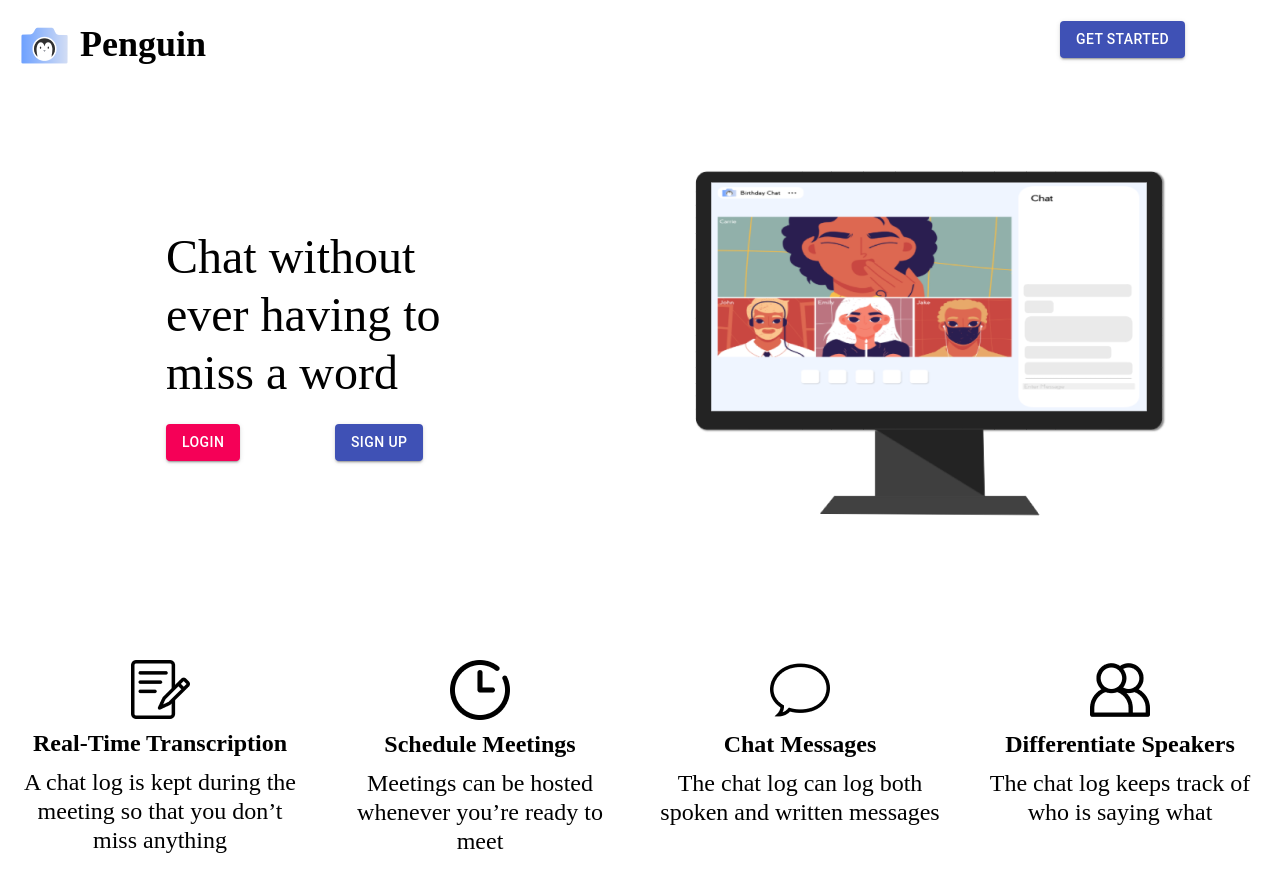
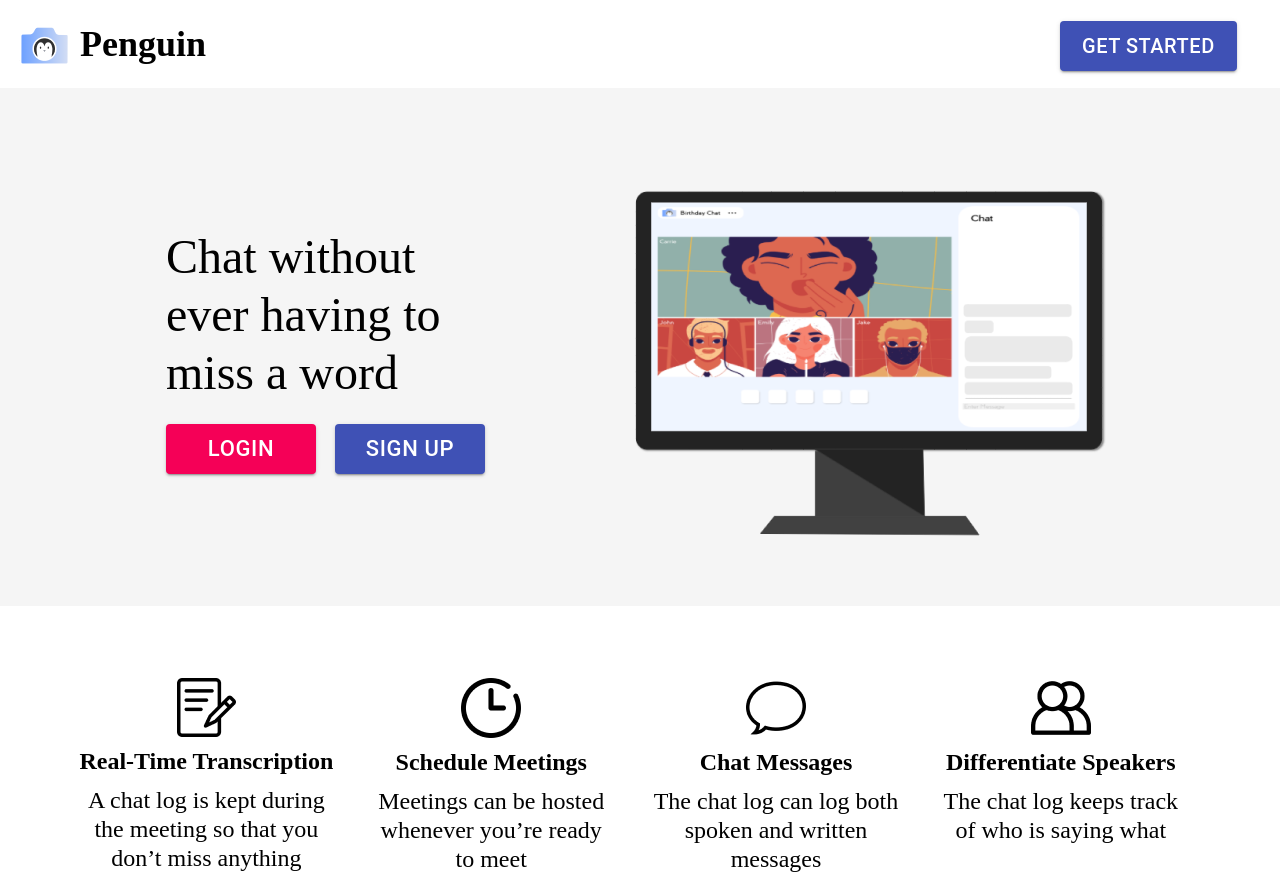
Before and after one commit to bluAsterisk/CECS448_Project, a React (Create React App) app in the folder Phase 3/penguin/: page / in a window 1280 px wide. Built offline with nearby package versions, Linux system fonts and the light colour scheme.

Commit message:
fixed positioning and style of buttons on landing

```diff
--- a/Phase 3/penguin/src/components/Header/Header.js
+++ b/Phase 3/penguin/src/components/Header/Header.js
@@ -4,8 +4,8 @@ import Logo from './Logo'
 
 const Container = styled.div`
     background-color: ${({ theme }) => theme.primary};
-    position: fixed;
     height: 88px;
+    width: auto;
     display: flex;
     flex-direction: column;
     align-items: start;
--- a/Phase 3/penguin/src/components/LandingPage/BottomPoints.js
+++ b/Phase 3/penguin/src/components/LandingPage/BottomPoints.js
@@ -10,8 +10,11 @@ const BottomContainer = styled.div`
     position: absolute;
     width: auto;
     height: 518px;
+    left: 5%;
+    right: 6%;
     padding-left: 0px;
-    padding-top: 650px;
+    padding-top: 580px;
+
 `
 const Column = styled.div`
     float: left;
--- a/Phase 3/penguin/src/components/LandingPage/Buttons.js
+++ b/Phase 3/penguin/src/components/LandingPage/Buttons.js
@@ -56,16 +56,20 @@ function Buttons(){
         <MuiThemeProvider>
                 <GetStartedContainer>
                     <Button
+                        style={{maxWidth: '190px', maxHeight: '50px', minWidth: '100px', minHeight: '50px', fontSize: '20px'}}
                         variant="contained"
                         id="getStarted"
+                        size="large"
                         color="primary" >
                             Get Started
                     </Button>
                 </GetStartedContainer>
                 <LoginContainer>
                     <Button
+                        style={{maxWidth: '150px', maxHeight: '50px', minWidth: '150px', minHeight: '50px', fontSize: '22px'}}
                         variant="contained"
                         id="login"
+                        size="large"
                         color="secondary"
                         component={Link} to={LoginPage}
                         >
@@ -74,8 +78,10 @@ function Buttons(){
                 </LoginContainer>
                 <SignUpContainer>
                     <Button
+                        style={{maxWidth: '150px', maxHeight: '50px', minWidth: '150px', minHeight: '50px', fontSize: '22px'}}
                         variant= "contained"
                         id="signup"
+                        size="large"
                         component={Link} to={RegistrationPage}
                         color="primary">
                             Sign Up
--- a/Phase 3/penguin/src/components/LandingPage/MiddleBar.js
+++ b/Phase 3/penguin/src/components/LandingPage/MiddleBar.js
@@ -3,13 +3,14 @@ import styled from 'styled-components'
 import Image from '../../assests/images/monitor.png'
 
 const Container = styled.div`
-    background-color: ${({ theme }) => theme.secondary};
+    background-color: #F5F5F5;
     position: absolute;
-    right:0;
     height: 518px;
+    right: 0px;
     left: 0px;
     top: 88px;
 `
+
 const Slogan = styled.div`
     position: absolute;
     width: 333px;
@@ -24,8 +25,8 @@ const Slogan = styled.div`
 `
 const Monitor = styled.img`
     position: absolute;
-    right: 100px;
-    top: 50px;
+    right: 160px;
+    top: 70px;
 `
 
 function MiddleBackground(){
```
